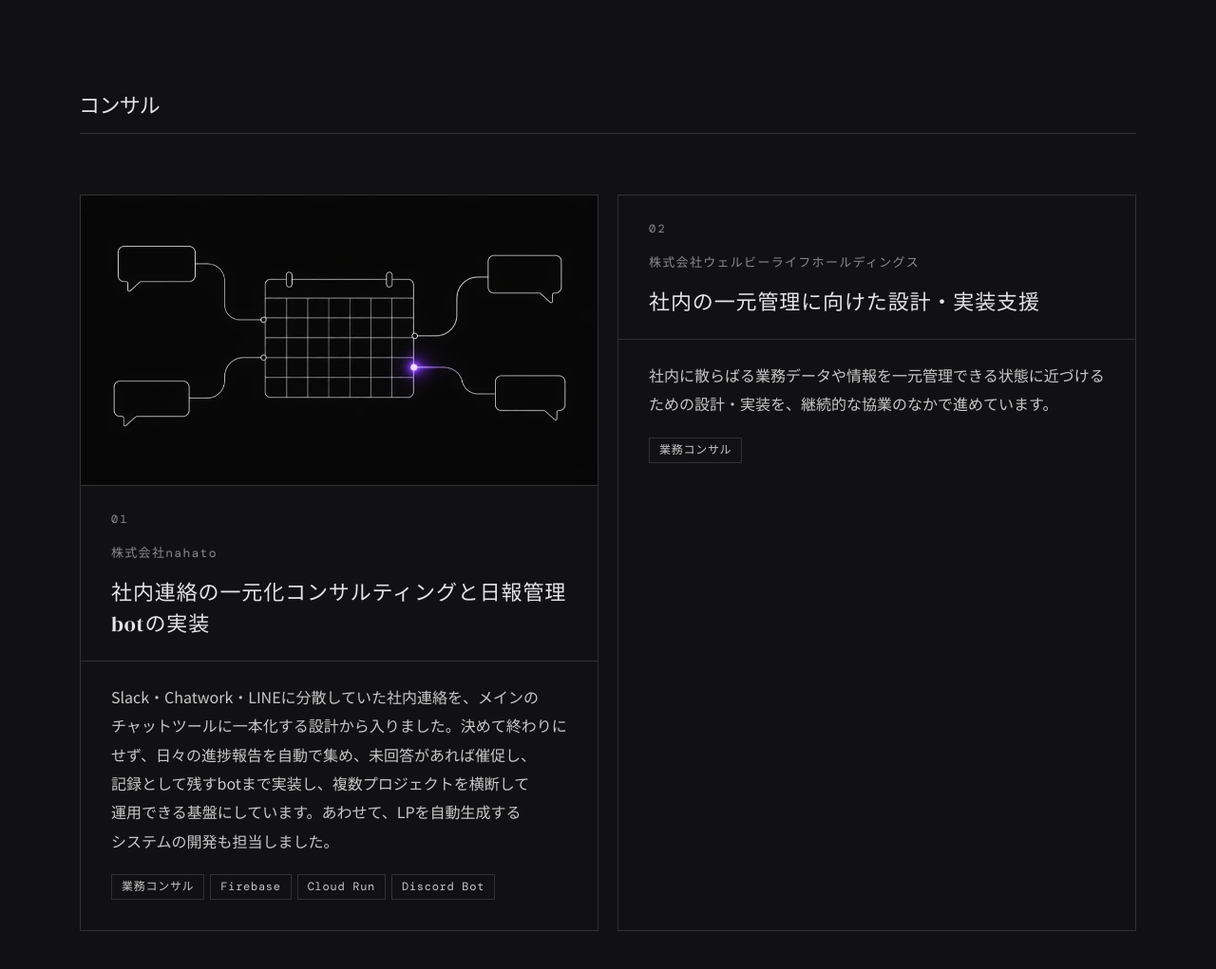
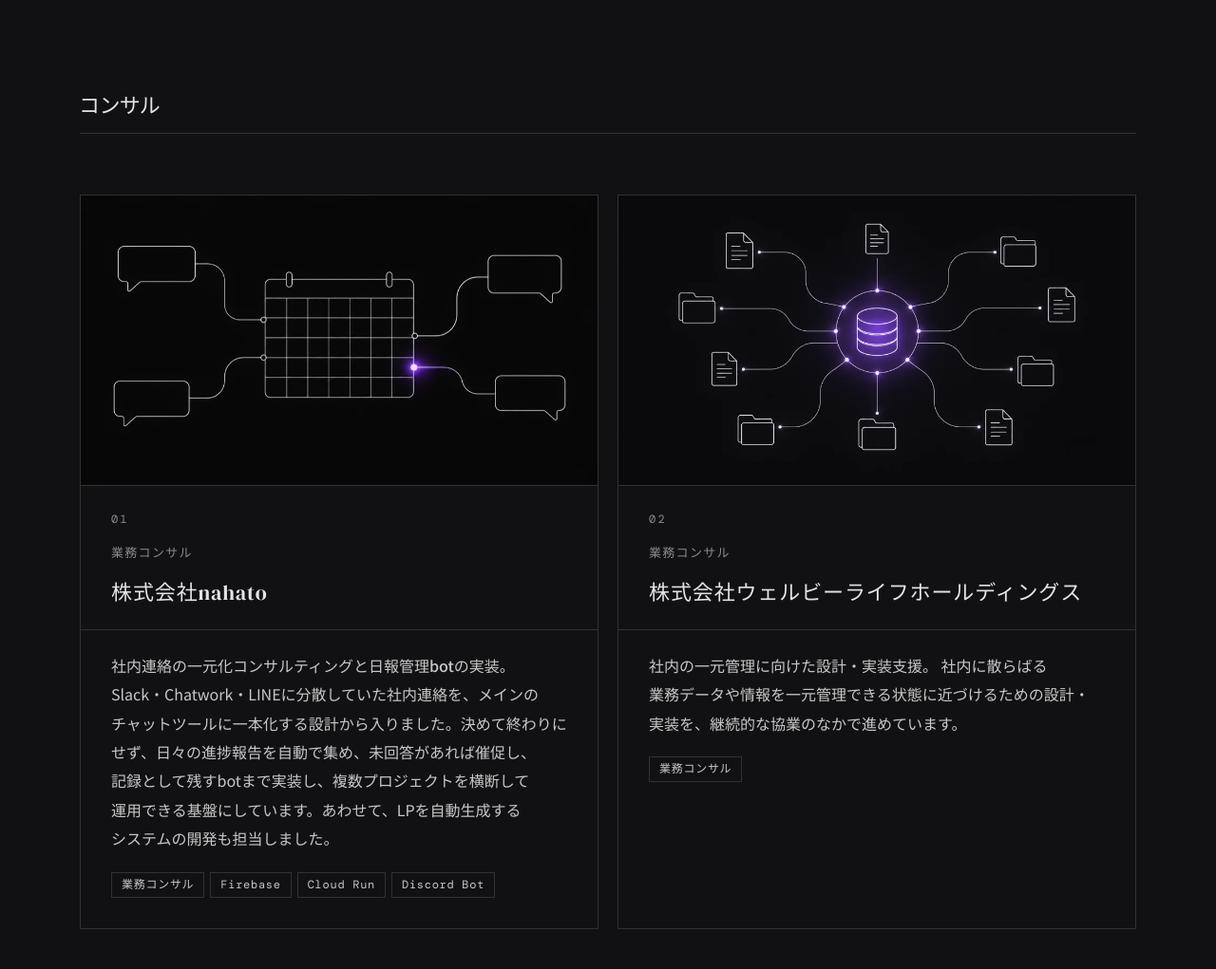
Before and after one commit to nerdech-sf/website, a PHP site: page /works.html in a window 1280 px wide. Shown: the part 3364-4385 px from the top of the page at 95% size. Run offline with PHP 8.4, Linux system fonts and the light colour scheme; some web fonts are replaced.

Commit message:
コンサル事例カードの会社名を前面に、ウェルビーに画像を追加
card__title--company で会社名をタイトル格(通常より大きいフォント)に昇格し、
案件タイトルは本文冒頭の太字に。ウェルビーライフホールディングスにも
work-08(散らばる資料が一元管理に収束する線画)を追加。

```diff
--- a/company-brain.html
+++ b/company-brain.html
@@ -39,7 +39,7 @@
     <link rel="preconnect" href="https://fonts.googleapis.com">
     <link rel="preconnect" href="https://fonts.gstatic.com" crossorigin>
     <link href="https://fonts.googleapis.com/css2?family=DM+Serif+Display&family=DM+Mono:wght@300;400;500&family=Noto+Serif+JP:wght@500;600&family=Noto+Sans+JP:wght@300;400;500&display=swap" rel="stylesheet">
-    <link rel="stylesheet" href="style.css?v=20260928i">
+    <link rel="stylesheet" href="style.css?v=20260928j">
     <link rel="stylesheet" href="ambient.css?v=20260928">
     <link rel="stylesheet" href="note.css?v=20260928c">
 </head>
--- a/company.html
+++ b/company.html
@@ -39,7 +39,7 @@
     <link rel="preconnect" href="https://fonts.googleapis.com">
     <link rel="preconnect" href="https://fonts.gstatic.com" crossorigin>
     <link href="https://fonts.googleapis.com/css2?family=DM+Serif+Display&family=DM+Mono:wght@300;400;500&family=Noto+Serif+JP:wght@500;600&family=Noto+Sans+JP:wght@300;400;500&display=swap" rel="stylesheet">
-    <link rel="stylesheet" href="style.css?v=20260928i">
+    <link rel="stylesheet" href="style.css?v=20260928j">
     <link rel="stylesheet" href="ambient.css?v=20260928">
     <link rel="stylesheet" href="note.css?v=20260928c">
 </head>
--- a/contact.html
+++ b/contact.html
@@ -37,7 +37,7 @@
     <link rel="preconnect" href="https://fonts.googleapis.com">
     <link rel="preconnect" href="https://fonts.gstatic.com" crossorigin>
     <link href="https://fonts.googleapis.com/css2?family=DM+Serif+Display&family=DM+Mono:wght@300;400;500&family=Noto+Serif+JP:wght@500;600&family=Noto+Sans+JP:wght@300;400;500&display=swap" rel="stylesheet">
-    <link rel="stylesheet" href="style.css?v=20260928i">
+    <link rel="stylesheet" href="style.css?v=20260928j">
     <link rel="stylesheet" href="ambient.css?v=20260928">
     <link rel="stylesheet" href="note.css?v=20260928c">
 </head>
--- a/index.html
+++ b/index.html
@@ -40,7 +40,7 @@
     <link rel="preconnect" href="https://fonts.googleapis.com">
     <link rel="preconnect" href="https://fonts.gstatic.com" crossorigin>
     <link href="https://fonts.googleapis.com/css2?family=DM+Serif+Display&family=DM+Mono:wght@300;400;500&family=Noto+Serif+JP:wght@500;600&family=Noto+Sans+JP:wght@300;400;500&display=swap" rel="stylesheet">
-    <link rel="stylesheet" href="style.css?v=20260928i">
+    <link rel="stylesheet" href="style.css?v=20260928j">
     <link rel="stylesheet" href="ambient.css?v=20260928">
     <link rel="stylesheet" href="front.css?v=20260928b">
     <!-- 構造化データ -->
--- a/message.html
+++ b/message.html
@@ -39,7 +39,7 @@
     <link rel="preconnect" href="https://fonts.googleapis.com">
     <link rel="preconnect" href="https://fonts.gstatic.com" crossorigin>
     <link href="https://fonts.googleapis.com/css2?family=DM+Serif+Display&family=DM+Mono:wght@300;400;500&family=Noto+Serif+JP:wght@500;600&family=Noto+Sans+JP:wght@300;400;500&display=swap" rel="stylesheet">
-    <link rel="stylesheet" href="style.css?v=20260928i">
+    <link rel="stylesheet" href="style.css?v=20260928j">
     <link rel="stylesheet" href="p-company.css?v=20260925">
     <link rel="stylesheet" href="ambient.css?v=20260928">
     <link rel="stylesheet" href="note.css?v=20260928c">
--- a/news.html
+++ b/news.html
@@ -37,7 +37,7 @@
     <link rel="preconnect" href="https://fonts.googleapis.com">
     <link rel="preconnect" href="https://fonts.gstatic.com" crossorigin>
     <link href="https://fonts.googleapis.com/css2?family=DM+Serif+Display&family=DM+Mono:wght@300;400;500&family=Noto+Serif+JP:wght@500;600&family=Noto+Sans+JP:wght@300;400;500&display=swap" rel="stylesheet">
-    <link rel="stylesheet" href="style.css?v=20260928i">
+    <link rel="stylesheet" href="style.css?v=20260928j">
     <link rel="stylesheet" href="ambient.css?v=20260928">
     <link rel="stylesheet" href="note.css?v=20260928c">
 </head>
--- a/perceive.html
+++ b/perceive.html
@@ -39,7 +39,7 @@
     <link rel="preconnect" href="https://fonts.googleapis.com">
     <link rel="preconnect" href="https://fonts.gstatic.com" crossorigin>
     <link href="https://fonts.googleapis.com/css2?family=DM+Serif+Display&family=DM+Mono:wght@300;400;500&family=Noto+Serif+JP:wght@500;600&family=Noto+Sans+JP:wght@300;400;500&display=swap" rel="stylesheet">
-    <link rel="stylesheet" href="style.css?v=20260928i">
+    <link rel="stylesheet" href="style.css?v=20260928j">
     <link rel="stylesheet" href="ambient.css?v=20260928">
     <link rel="stylesheet" href="note.css?v=20260928c">
 </head>
--- a/privacy.html
+++ b/privacy.html
@@ -39,7 +39,7 @@
     <link rel="preconnect" href="https://fonts.googleapis.com">
     <link rel="preconnect" href="https://fonts.gstatic.com" crossorigin>
     <link href="https://fonts.googleapis.com/css2?family=DM+Serif+Display&family=DM+Mono:wght@300;400;500&family=Noto+Serif+JP:wght@500;600&family=Noto+Sans+JP:wght@300;400;500&display=swap" rel="stylesheet">
-    <link rel="stylesheet" href="style.css?v=20260928i">
+    <link rel="stylesheet" href="style.css?v=20260928j">
     <link rel="stylesheet" href="p-company.css?v=20260925">
     <link rel="stylesheet" href="ambient.css?v=20260928">
     <link rel="stylesheet" href="note.css?v=20260928c">
--- a/services.html
+++ b/services.html
@@ -39,7 +39,7 @@
     <link rel="preconnect" href="https://fonts.googleapis.com">
     <link rel="preconnect" href="https://fonts.gstatic.com" crossorigin>
     <link href="https://fonts.googleapis.com/css2?family=DM+Serif+Display&family=DM+Mono:wght@300;400;500&family=Noto+Serif+JP:wght@500;600&family=Noto+Sans+JP:wght@300;400;500&display=swap" rel="stylesheet">
-    <link rel="stylesheet" href="style.css?v=20260928i">
+    <link rel="stylesheet" href="style.css?v=20260928j">
     <link rel="stylesheet" href="ambient.css?v=20260928">
     <link rel="stylesheet" href="note.css?v=20260928c">
 </head>
--- a/style.css
+++ b/style.css
@@ -1463,6 +1463,12 @@
     font-weight: 400;
     line-height: 1.5;
     letter-spacing: 0.01em;
+}
+
+/* 会社名をタイトルに出す時(コンサル事例など)。案件名より優先して大きく見せる。 */
+.card__title--company {
+    font-size: clamp(1.7rem, 2.7vw, 2.3rem);
+    line-height: 1.3;
 }
 
 .card__body {
--- a/vision.html
+++ b/vision.html
@@ -37,7 +37,7 @@
     <link rel="preconnect" href="https://fonts.googleapis.com">
     <link rel="preconnect" href="https://fonts.gstatic.com" crossorigin>
     <link href="https://fonts.googleapis.com/css2?family=DM+Serif+Display&family=DM+Mono:wght@300;400;500&family=Noto+Serif+JP:wght@500;600&family=Noto+Sans+JP:wght@300;400;500&display=swap" rel="stylesheet">
-    <link rel="stylesheet" href="style.css?v=20260928i">
+    <link rel="stylesheet" href="style.css?v=20260928j">
     <link rel="stylesheet" href="ambient.css?v=20260928">
     <link rel="stylesheet" href="note.css?v=20260928c">
 </head>
--- a/works.html
+++ b/works.html
@@ -39,7 +39,7 @@
     <link rel="preconnect" href="https://fonts.googleapis.com">
     <link rel="preconnect" href="https://fonts.gstatic.com" crossorigin>
     <link href="https://fonts.googleapis.com/css2?family=DM+Serif+Display&family=DM+Mono:wght@300;400;500&family=Noto+Serif+JP:wght@500;600&family=Noto+Sans+JP:wght@300;400;500&display=swap" rel="stylesheet">
-    <link rel="stylesheet" href="style.css?v=20260928i">
+    <link rel="stylesheet" href="style.css?v=20260928j">
     <link rel="stylesheet" href="p-works.css?v=20260925">
     <link rel="stylesheet" href="ambient.css?v=20260928">
     <link rel="stylesheet" href="note.css?v=20260928c">
@@ -151,19 +151,20 @@
                 <article class="card">
                     <div class="card__image"><img src="work-07.webp" alt="" loading="lazy"></div>
                     <span class="card__num" aria-hidden="true">01</span>
-                    <p class="card__label">株式会社nahato</p>
-                    <h2 class="card__title">社内連絡の一元化コンサルティングと日報管理botの実装</h2>
+                    <p class="card__label">業務コンサル</p>
+                    <h2 class="card__title card__title--company">株式会社nahato</h2>
                     <div class="card__body">
-                        <p>Slack・Chatwork・LINEに分散していた社内連絡を、メインのチャットツールに一本化する設計から入りました。決めて終わりにせず、日々の進捗報告を自動で集め、未回答があれば催促し、記録として残すbotまで実装し、複数プロジェクトを横断して運用できる基盤にしています。あわせて、LPを自動生成するシステムの開発も担当しました。</p>
+                        <p><strong>社内連絡の一元化コンサルティングと日報管理botの実装。</strong> Slack・Chatwork・LINEに分散していた社内連絡を、メインのチャットツールに一本化する設計から入りました。決めて終わりにせず、日々の進捗報告を自動で集め、未回答があれば催促し、記録として残すbotまで実装し、複数プロジェクトを横断して運用できる基盤にしています。あわせて、LPを自動生成するシステムの開発も担当しました。</p>
                         <ul class="tags"><li>業務コンサル</li><li>Firebase</li><li>Cloud Run</li><li>Discord Bot</li></ul>
                     </div>
                 </article>
                 <article class="card">
+                    <div class="card__image"><img src="work-08.webp" alt="" loading="lazy"></div>
                     <span class="card__num" aria-hidden="true">02</span>
-                    <p class="card__label">株式会社ウェルビーライフホールディングス</p>
-                    <h2 class="card__title">社内の一元管理に向けた設計・実装支援</h2>
+                    <p class="card__label">業務コンサル</p>
+                    <h2 class="card__title card__title--company">株式会社ウェルビーライフホールディングス</h2>
                     <div class="card__body">
-                        <p>社内に散らばる業務データや情報を一元管理できる状態に近づけるための設計・実装を、継続的な協業のなかで進めています。</p>
+                        <p><strong>社内の一元管理に向けた設計・実装支援。</strong> 社内に散らばる業務データや情報を一元管理できる状態に近づけるための設計・実装を、継続的な協業のなかで進めています。</p>
                         <ul class="tags"><li>業務コンサル</li></ul>
                     </div>
                 </article>
```
Also changed, not shown: work-08.webp (added).
